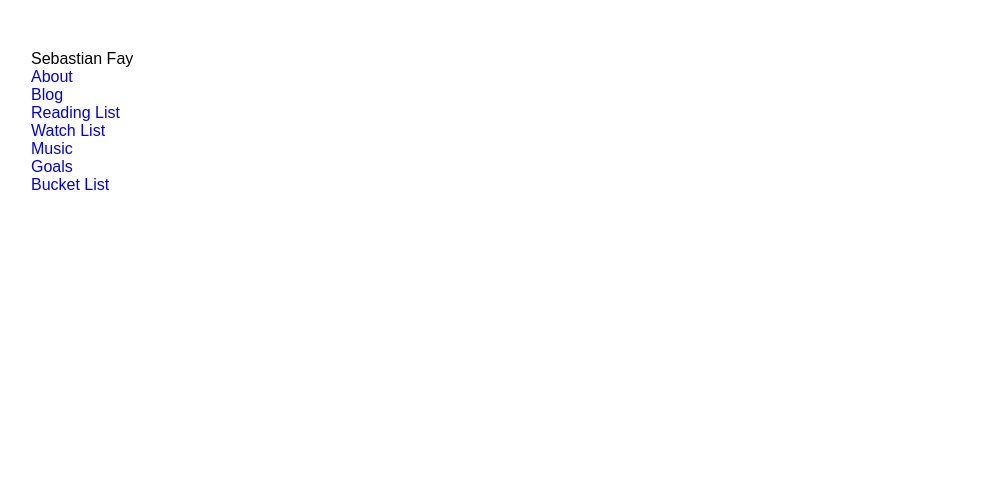
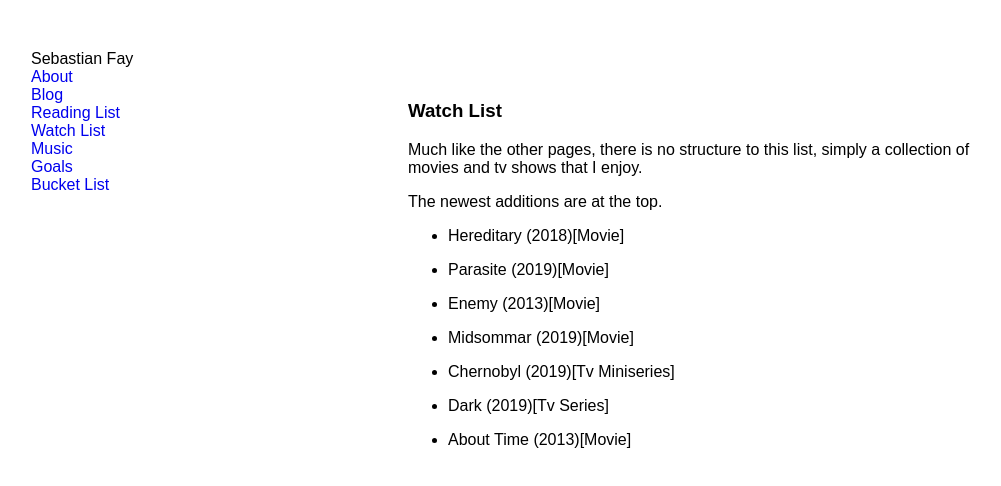
Before and after one commit to sebbyfay/SebastianFay, a plain HTML site: page watchList.html in a window 1280 px wide. Shown: the whole page, without its empty margins (0-1001 px from the left). Drawn offline with Linux system fonts and the light colour scheme.

```diff
--- a/watchList.html
+++ b/watchList.html
@@ -16,6 +16,53 @@
             <a href="goals.html">Goals</a>
             <a href="bucketList.html">Bucket List</a>
         </div>
+        <div class="content">
+            <h3>Watch List</h3>
+            <p>
+                Much like the other pages, there is no structure to this list,
+                simply a collection of movies and tv shows that I enjoy.
+            </p>
+            <p>
+                The newest additions are at the top.
+            </p>
+            <ul>
+                <li>
+                    <p>
+                        Hereditary (2018)[Movie]
+                    </p>
+                </li>
+                <li>
+                    <p>
+                        Parasite (2019)[Movie]
+                    </p>
+                </li>
+                <li>
+                    <p>
+                        Enemy (2013)[Movie]
+                    </p>
+                </li>
+                <li>
+                    <p>
+                        Midsommar (2019)[Movie]
+                    </p>
+                </li>
+                <li>
+                    <p>
+                        Chernobyl (2019)[Tv Miniseries]
+                    </p>
+                </li>
+                <li>
+                    <p>
+                        Dark (2019)[Tv Series]
+                    </p>
+                </li>
+                <li>
+                    <p>
+                        About Time (2013)[Movie]
+                    </p>
+                </li>
+            </ul>
+        </div>
 
     </body>
 </html>
```
Also changed, not shown: goals.html (+1 -2 lines), music.html (+39 -0 lines).
